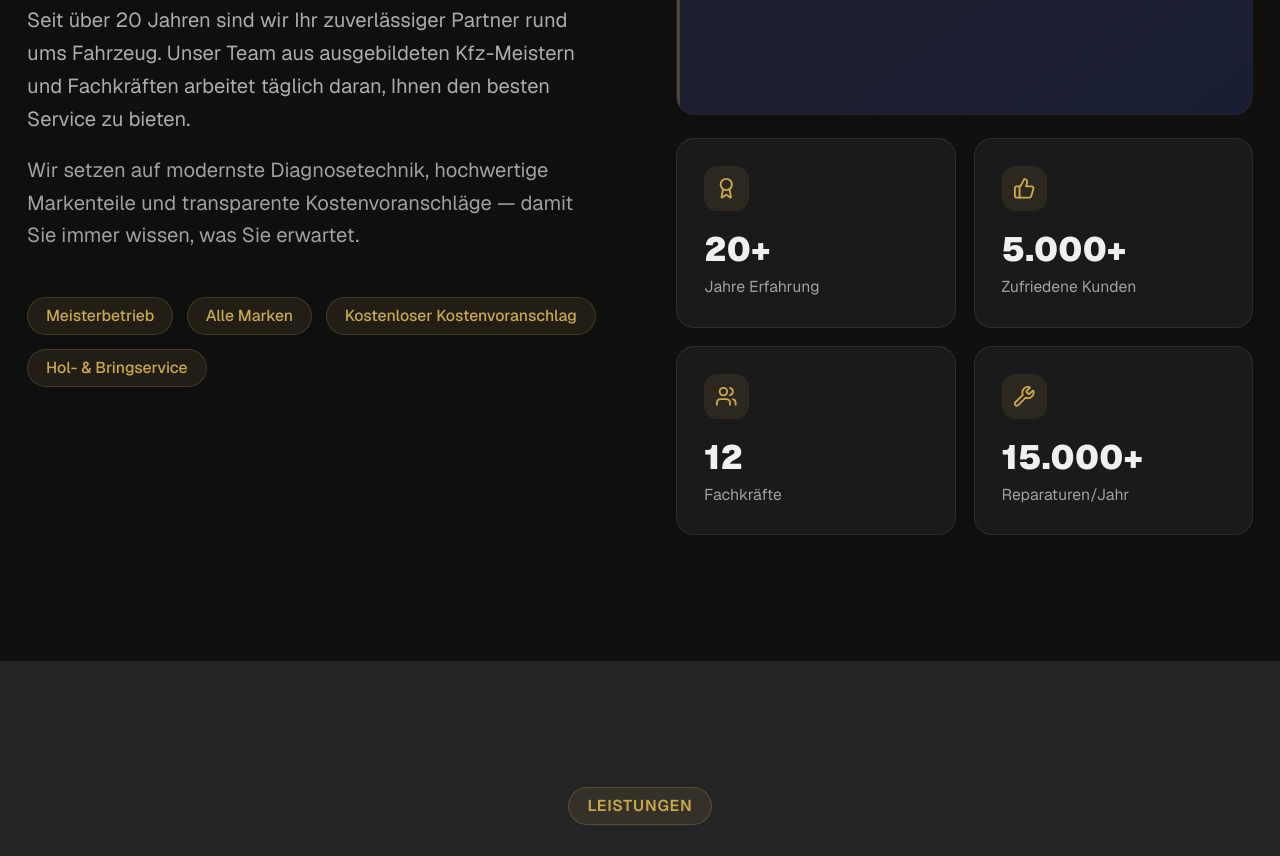
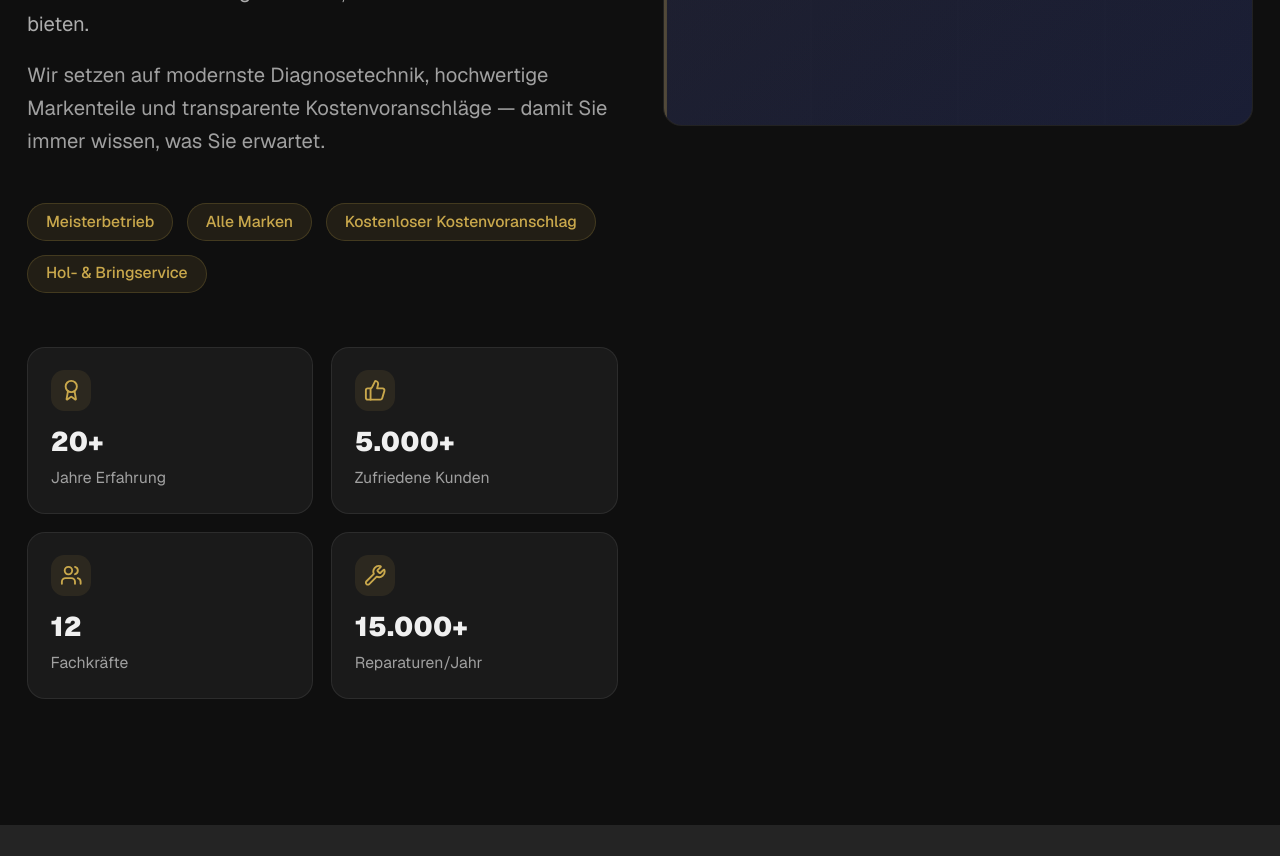
Before and after one commit to KUWEZU/template-onepager-1, a Next.js app: page / in a window 1280 px wide. Shown: the part 1280-2136 px from the top of the page. Built offline with nearby package versions, Linux system fonts and the light colour scheme.

Commit message:
fix: stats in linker Spalte, Bild rechts allein — ausgeglicheneres Layout

```diff
--- a/src/components/sections/UeberUns.tsx
+++ b/src/components/sections/UeberUns.tsx
@@ -10,9 +10,9 @@ export function UeberUns() {
   return (
     <section id="ueber-uns" className="py-28 bg-brand-bg" aria-labelledby="ueber-uns-heading">
       <div className="max-w-6xl mx-auto px-4 sm:px-6">
-        <div className="grid lg:grid-cols-2 gap-16 items-center">
+        <div className="grid lg:grid-cols-2 gap-10 items-start">
 
-          {/* Textseite */}
+          {/* Textseite + Stats */}
           <div>
             <div className="inline-flex items-center gap-2 px-4 py-1.5 rounded-full bg-brand-primary/10 border border-brand-primary/25 mb-6">
               <span className="text-brand-primary text-sm font-semibold uppercase tracking-wider">Über uns</span>
@@ -39,14 +39,19 @@ export function UeberUns() {
               ))}
             </div>
 
-            {/* Stats — nur auf Mobile */}
-            <div className="grid grid-cols-2 gap-4 lg:hidden">
+            {/* Stats — alle Viewports */}
+            <div className="grid grid-cols-2 gap-4">
               {stats.map(({ value, label }, i) => {
                 const Icon = STAT_ICONS[i] ?? Award;
                 return (
-                  <div key={label} className="bg-brand-surface border border-brand-border rounded-2xl p-5"
+                  <div key={label}
+                    className="bg-brand-surface border border-brand-border rounded-2xl p-5
+                               hover:border-brand-primary/30 transition-all group"
                     style={{ boxShadow: "var(--card-shadow)" }}>
-                    <Icon className="w-5 h-5 text-brand-primary mb-3" aria-hidden="true" />
+                    <div className="w-9 h-9 rounded-xl bg-brand-primary/10 flex items-center justify-center mb-3
+                                    group-hover:bg-brand-primary/20 transition-colors">
+                      <Icon className="w-5 h-5 text-brand-primary" aria-hidden="true" />
+                    </div>
                     <p className="text-2xl font-black text-brand-text">{value}</p>
                     <p className="text-sm text-brand-muted mt-1 leading-relaxed">{label}</p>
                   </div>
@@ -55,8 +60,8 @@ export function UeberUns() {
             </div>
           </div>
 
-          {/* Bild + Stats Desktop */}
-          <div className="flex flex-col gap-5">
+          {/* Bild */}
+          <div>
             {bild ? (
               <div className="relative w-full aspect-[4/3] rounded-2xl overflow-hidden border border-brand-border"
                 style={{ boxShadow: "var(--card-shadow), 0 20px 60px rgba(0,0,0,0.15)" }}>
@@ -74,26 +79,6 @@ export function UeberUns() {
                 </div>
               </div>
             )}
-
-            {/* Stats Desktop */}
-            <div className="hidden lg:grid grid-cols-2 gap-4">
-              {stats.map(({ value, label }, i) => {
-                const Icon = STAT_ICONS[i] ?? Award;
-                return (
-                  <div key={label}
-                    className="bg-brand-surface border border-brand-border rounded-2xl p-6
-                               hover:border-brand-primary/30 transition-all group"
-                    style={{ boxShadow: "var(--card-shadow)" }}>
-                    <div className="w-10 h-10 rounded-xl bg-brand-primary/10 flex items-center justify-center mb-4
-                                    group-hover:bg-brand-primary/20 transition-colors">
-                      <Icon className="w-5 h-5 text-brand-primary" aria-hidden="true" />
-                    </div>
-                    <p className="text-3xl font-black text-brand-text">{value}</p>
-                    <p className="text-sm text-brand-muted mt-1 leading-relaxed">{label}</p>
-                  </div>
-                );
-              })}
-            </div>
           </div>
 
         </div>
```
